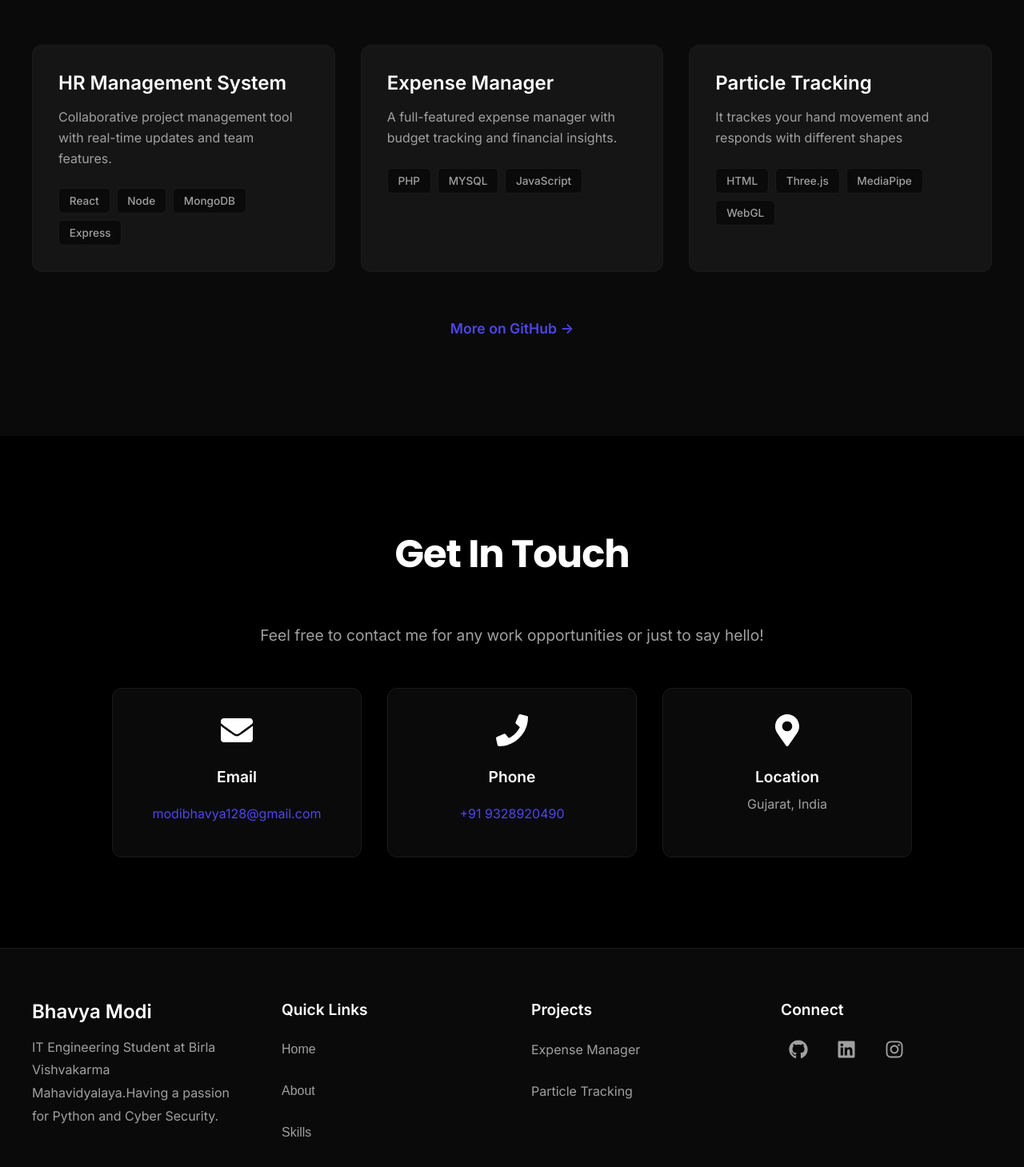
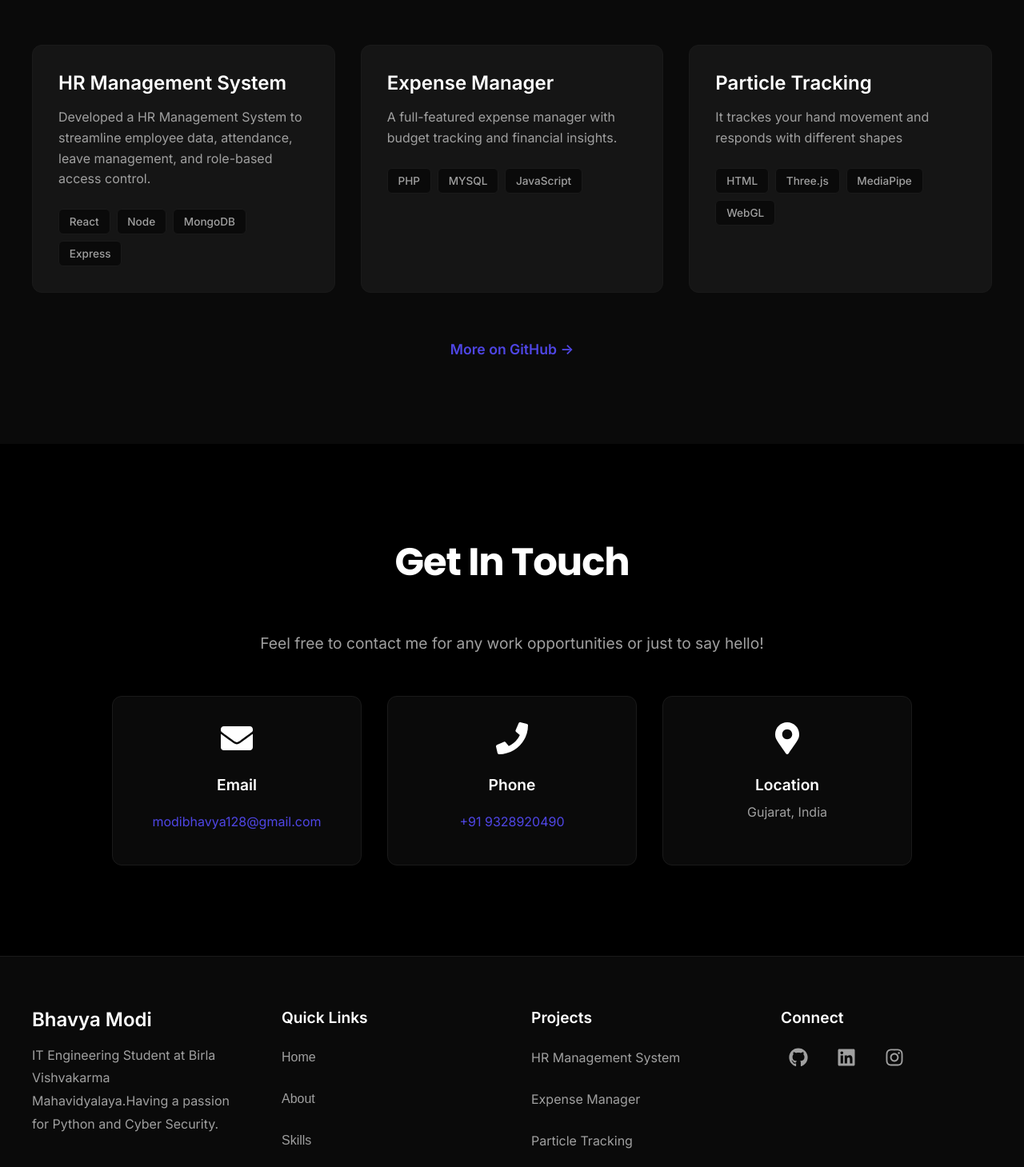
Before and after one commit to bhavya277/Portfolio, a React (Vite) app: page / in a window 1280 px wide. Shown: the part 3140-4599 px from the top of the page at 80% size. Built offline with nearby package versions, Linux system fonts and the light colour scheme; the HTML template or start-up script is replaced by a standard one.

Commit message:
project added

```diff
--- a/src/App.jsx
+++ b/src/App.jsx
@@ -71,9 +71,9 @@ export default function App() {
       description: 'Solved algorithmic problems and built efficient data structures'
     },
     {
-      skill: 'Tailwind CSS',
-      value: 80,
-      description: 'Designed rapid prototypes and production-ready components with utility-first CSS'
+      skill: 'Git & Github',
+      value: 85,
+      description: 'Proficient in Git & GitHub for version control, collaboration, and code management'
     },
     {
       skill: 'Database',
@@ -83,7 +83,7 @@ export default function App() {
   ];
 
   const projects = [
-    { id: 1, title: 'HR Management System', description: 'Collaborative project management tool with real-time updates and team features.', tech: ['React', 'Node', 'MongoDB', 'Express'], link: 'https://example.com/task-manager' },
+    { id: 1, title: 'HR Management System', description: 'Developed a HR Management System to streamline employee data, attendance, leave management, and role-based access control.', tech: ['React', 'Node', 'MongoDB', 'Express'], link: 'https://hrmsth.varcel.app/' },
     { id: 2, title: 'Expense Manager', description: 'A full-featured expense manager with budget tracking and financial insights.', tech: ['PHP', 'MYSQL', 'JavaScript'], link: 'https://expensemanager27.great-site.net' },
     { id: 3, title: 'Particle Tracking', description: 'It trackes your hand movement and responds with different shapes', tech: ['HTML', 'Three.js', 'MediaPipe', 'WebGL'], link: 'https://particle-tracking.vercel.app/' },
    // { id: 4, title: 'Portfolio Generator', description: 'SaaS platform that helps developers create beautiful portfolio websites in minutes.', tech: ['Next.js', 'TypeScript', 'Tailwind', 'Prisma'], link: 'https://example.com/portfolio-generator' }
--- a/src/components/Footer.jsx
+++ b/src/components/Footer.jsx
@@ -23,6 +23,7 @@ function Footer({ scrollToSection }) {
           <div className="footer-section">
             <h4>Projects</h4>
             <ul className="footer-links">
+              <li><a href="https://hrmsth.varcel.app/" target="_blank" rel="noopener noreferrer">HR Management System</a></li>
               <li><a href="https://expensemanager27.great-site.net" target="_blank" rel="noopener noreferrer">Expense Manager</a></li>
               <li><a href="https://particle-tracking.vercel.app/" target="_blank" rel="noopener noreferrer">Particle Tracking</a></li>
             </ul>
```
